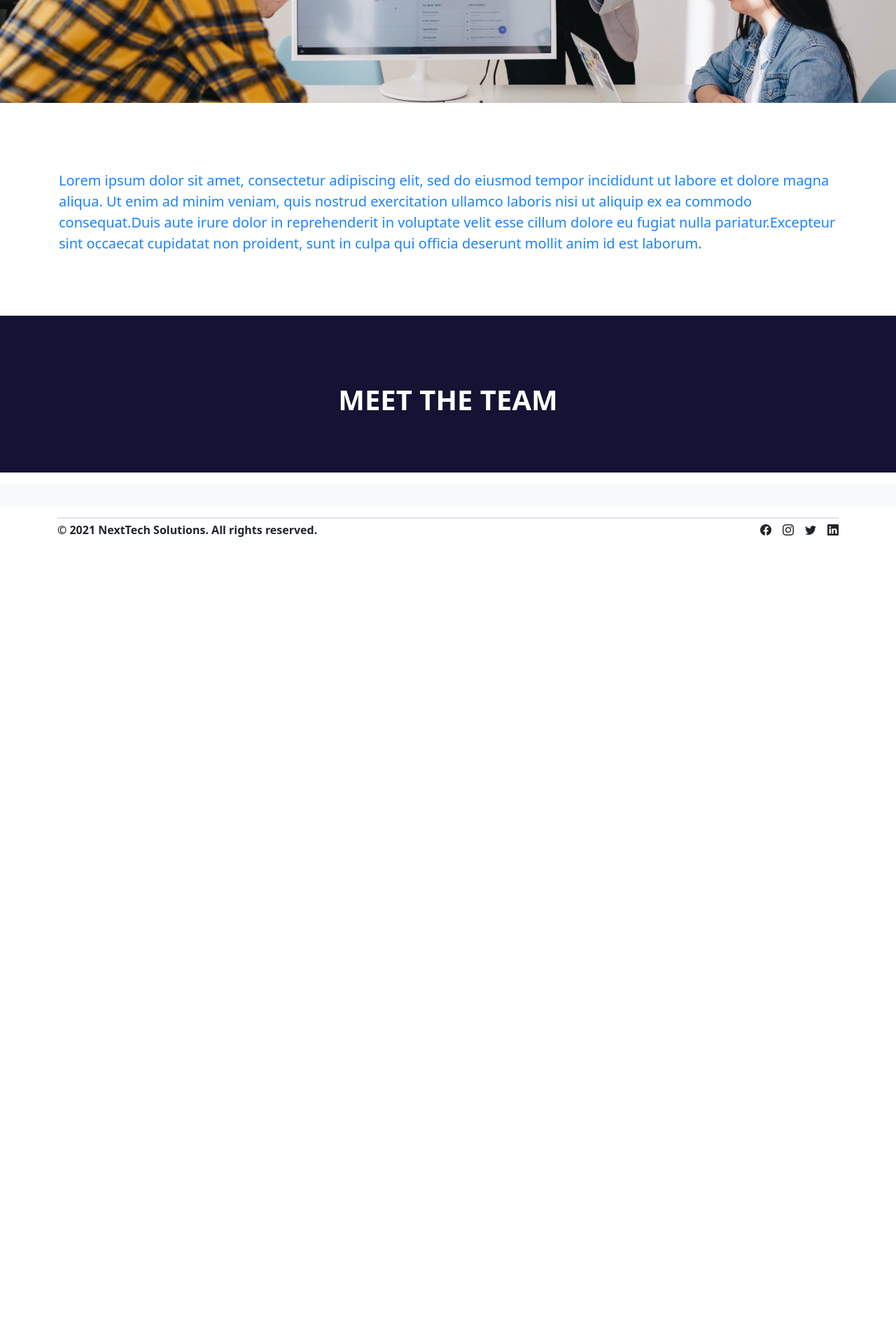
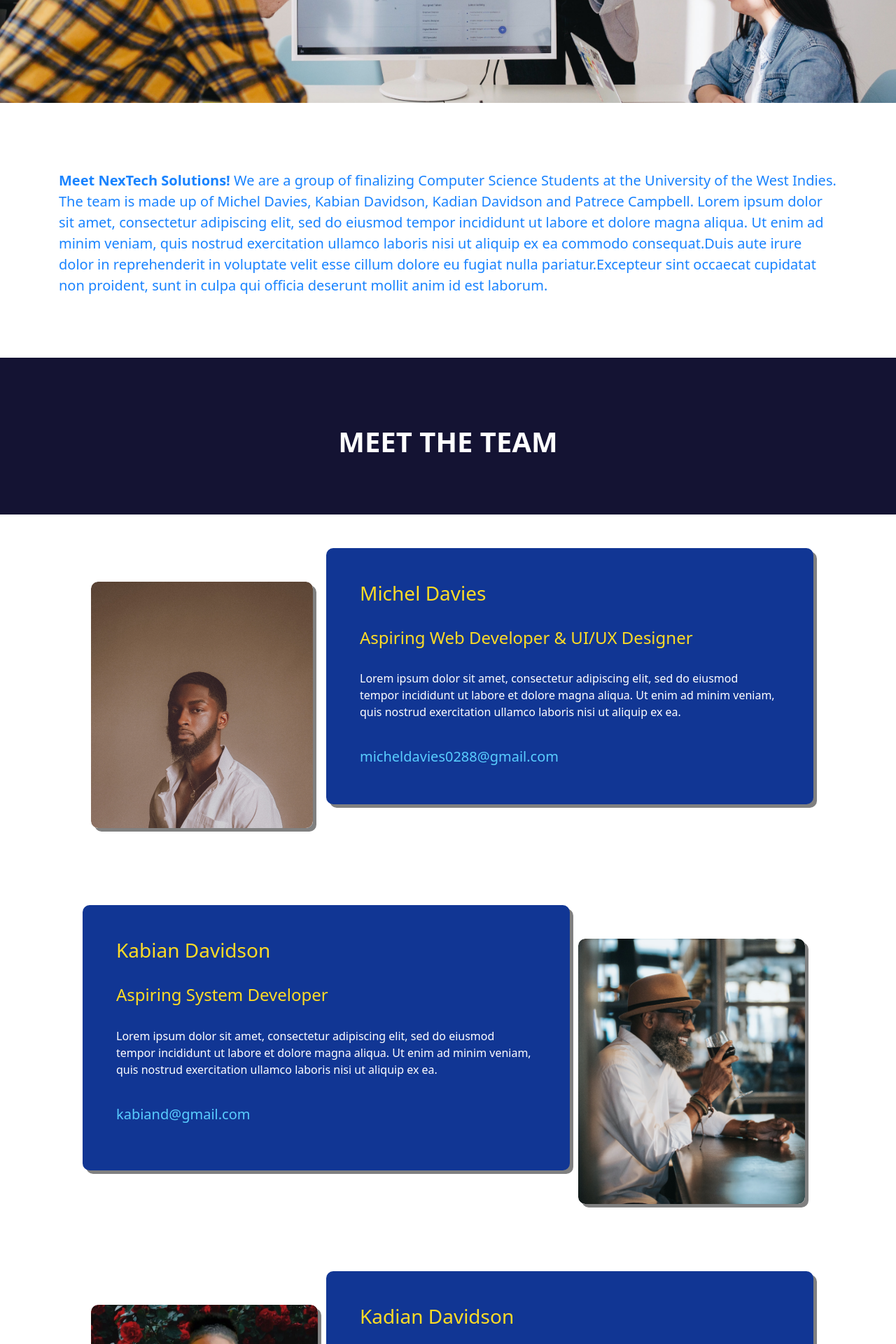
Before and after one commit to Michel0288/CompBot, a Flask app: page /team/ in a window 1280 px wide. Shown: the part 515-2435 px from the top of the page at 70% size. Before the commit the page ends 1282 px from the top, so only its background shows below. Run offline with Flask 2, Linux system fonts and the light colour scheme; some libraries are stand-ins or nearby versions.

Commit message:
Edited Team Page

```diff
--- a/app/static/css/app.css
+++ b/app/static/css/app.css
@@ -22,3 +22,28 @@ body {
     64%  { transform: scale(1,1)    translateY(0); }
     100% { transform: scale(1,1)    translateY(0); }
 }
+
+/* Team Page Styles */
+
+#BioImage{
+    box-shadow: 5px 5px grey;
+    border-radius: 10px;
+}
+
+#Bio{
+    box-shadow: 5px 5px grey;
+    background-color: #113694;
+    border-radius: 10px;
+}
+
+#Bio h3, #Bio h4{
+    color: #FFDC25;
+}
+
+#Bio h4{
+    font-weight: 300;
+}
+
+#Bio h5{
+    color: #59CDFF;
+}
--- a/app/templates/team.html
+++ b/app/templates/team.html
@@ -9,7 +9,6 @@
         </div>
 
         <div class="row flex-lg align-items-center pb-4 p-5 position-relative">
-
                 <!-- <p class="position-absolute top-1 start-1 translate-middle" style="color: #1983FF; font-size: larger; font-weight: bolder;">"</p>
                 <p class="position-absolute top-1 end-1" style="color: #1983FF; font-size: larger; font-weight: bolder;">"</p>
                 <p class="position-absolute bottom-1 start-1" style="color: #1983FF; font-size: larger; font-weight: bolder;">"</p>
@@ -17,6 +16,8 @@
                 <p class="position-absolute bottom-50 end-50" style="color: #1983FF; font-size: larger; font-weight: bolder;">"</p> -->
 
                 <p class="lead w-80 p-5 text-xl-start" style="color: #1983FF; font-weight: 400;">
+                    <strong>Meet NexTech Solutions!</strong> We are a group of finalizing Computer Science Students at the University of the West Indies.
+                    The team is made up of Michel Davies, Kabian Davidson, Kadian Davidson and Patrece Campbell.
                     Lorem ipsum dolor sit amet, consectetur adipiscing elit,
                     sed do eiusmod tempor incididunt ut labore et dolore magna aliqua.
                     Ut enim ad minim veniam, quis nostrud exercitation ullamco laboris
@@ -30,16 +31,113 @@
             <h1 class="p-5" style="color: white; font-weight: bolder; size: 500px;">MEET THE TEAM</h1>
         </div>
 
-        <div class="">
-
+        <div class="container">
+            <div class="row p-5">
+                <div class="col-md-4">
+                    <img src="{{url_for('static', filename ='images/Michel.png')}}" class="img-fluid mt-5" id="BioImage" alt="Picture of Michel"/>
+                </div>
+                <div class="col-md-8 p-5 mb-5" id="Bio">
+                    <h3>Michel Davies</h3>
+                    <br>
+                    <h4>Aspiring Web Developer & UI/UX Designer</h4>
+                    <br>
+                    <p class="" style="color: white;"> Lorem ipsum dolor sit amet, consectetur adipiscing elit,
+                        sed do eiusmod tempor incididunt ut labore et dolore magna aliqua.
+                        Ut enim ad minim veniam, quis nostrud exercitation ullamco laboris
+                        nisi ut aliquip ex ea.
+                    </p>
+                    <br>
+                    <h5>micheldavies0288@gmail.com</h5>
+                </div>
+            </div>
+            <div class="row p-5">
+                <div class="col-md-8 p-5 mb-5" id="Bio">
+                    <h3>Kabian Davidson</h3>
+                    <br>
+                    <h4>Aspiring System Developer</h4>
+                    <br>
+                    <p class="" style="color: white;"> Lorem ipsum dolor sit amet, consectetur adipiscing elit,
+                        sed do eiusmod tempor incididunt ut labore et dolore magna aliqua.
+                        Ut enim ad minim veniam, quis nostrud exercitation ullamco laboris
+                        nisi ut aliquip ex ea.
+                    </p>
+                    <br>
+                    <h5>kabiand@gmail.com</h5>
+                </div>
+                <div class="col-md-4">
+                    <img src="{{url_for('static', filename ='images/Kabian.png')}}" class="img-fluid mt-5" id="BioImage" alt="Picture of Kadian"/>
+                </div>
+            </div>
+            <div class="row p-5">
+                <div class="col-md-4">
+                    <img src="{{url_for('static', filename ='images/Kadian.png')}}" class="img-fluid mt-5" id="BioImage" alt="Picture of Kadian"/>
+                </div>
+                <div class="col-md-8 p-5 mb-5" id="Bio">
+                    <h3>Kadian Davidson</h3>
+                    <br>
+                    <h4>Aspiring Project Manager</h4>
+                    <br>
+                    <p class="" style="color: white;"> Lorem ipsum dolor sit amet, consectetur adipiscing elit,
+                        sed do eiusmod tempor incididunt ut labore et dolore magna aliqua.
+                        Ut enim ad minim veniam, quis nostrud exercitation ullamco laboris
+                        nisi ut aliquip ex ea.
+                    </p>
+                    <br>
+                    <h5>kadiidavidson@gmail.com</h5>
+                </div>
+            </div>
+            <div class="row p-5">
+                <div class="col-md-8 p-5 mb-5" id="Bio">
+                    <h3>Patrece Campbell</h3>
+                    <br>
+                    <h4>Aspiring Web Developer</h4>
+                    <br>
+                    <p class="" style="color: white;"> Lorem ipsum dolor sit amet, consectetur adipiscing elit,
+                        sed do eiusmod tempor incididunt ut labore et dolore magna aliqua.
+                        Ut enim ad minim veniam, quis nostrud exercitation ullamco laboris
+                        nisi ut aliquip ex ea.
+                    </p>
+                    <br>
+                    <h5>patrececampbell2021@gmail.com</h5>
+                </div>
+                <div class="col-md-4">
+                    <img src="{{url_for('static', filename ='images/Patrece.jpg')}}" class="img-fluid mt-5" id="BioImage" alt="Picture of Patrece"/>
+                </div>
+            </div>
         </div>
     </div>
 </section>
 
-<div class="album my-3 py-3 bg-light">
+<div class="album my-3 py-3">
     <div class="container">
 
     </div>
 </div>
 
+
+<!-- Login Modal -->
+<div class="modal fade text-dark" id="loginModal" tabindex="-1" aria-labelledby="loginModalLabel" aria-hidden="true">
+    <div class="modal-dialog modal-dialog-centered">
+        <div class="modal-content">
+            <div class="modal-header">
+                <h5 class="modal-title fw-bold" id="loginModalLabel">Login to access CompBot</h5>
+                <button type="button" class="btn-close" data-bs-dismiss="modal" aria-label="Close"></button>
+            </div>
+            <div class="modal-body">
+                <form>
+                    <div class="mb-5">
+                        <label for="email" class="form-label fw-bold">Email address</label>
+                        <input type="email" class="form-control" id="email" aria-describedby="emailHelp">
+                    <div id="emailHelp" class="form-text text-dark mb-3">We'll never share your email with anyone else.</div>
+                    <div class="mb-4">
+                        <label for="password" class="form-label fw-bold">Password</label>
+                        <input type="password" class="form-control" id="password">
+                    </div>
+                    <button style="margin-bottom: -30px" class="w-100 btn btn-lg rounded-4 btn-primary" type="submit">Continue</button>
+                </form>
+            </div>
+        </div>
+    </div>
+</div>
+
 {% endblock %}
```
Also changed, not shown: app/static/images/Kabian.png (added), app/static/images/Kadian.png (added), app/static/images/Michel.png (added), app/static/images/Patrece.jpg (added), app/static/images/Patrece.png (added).
